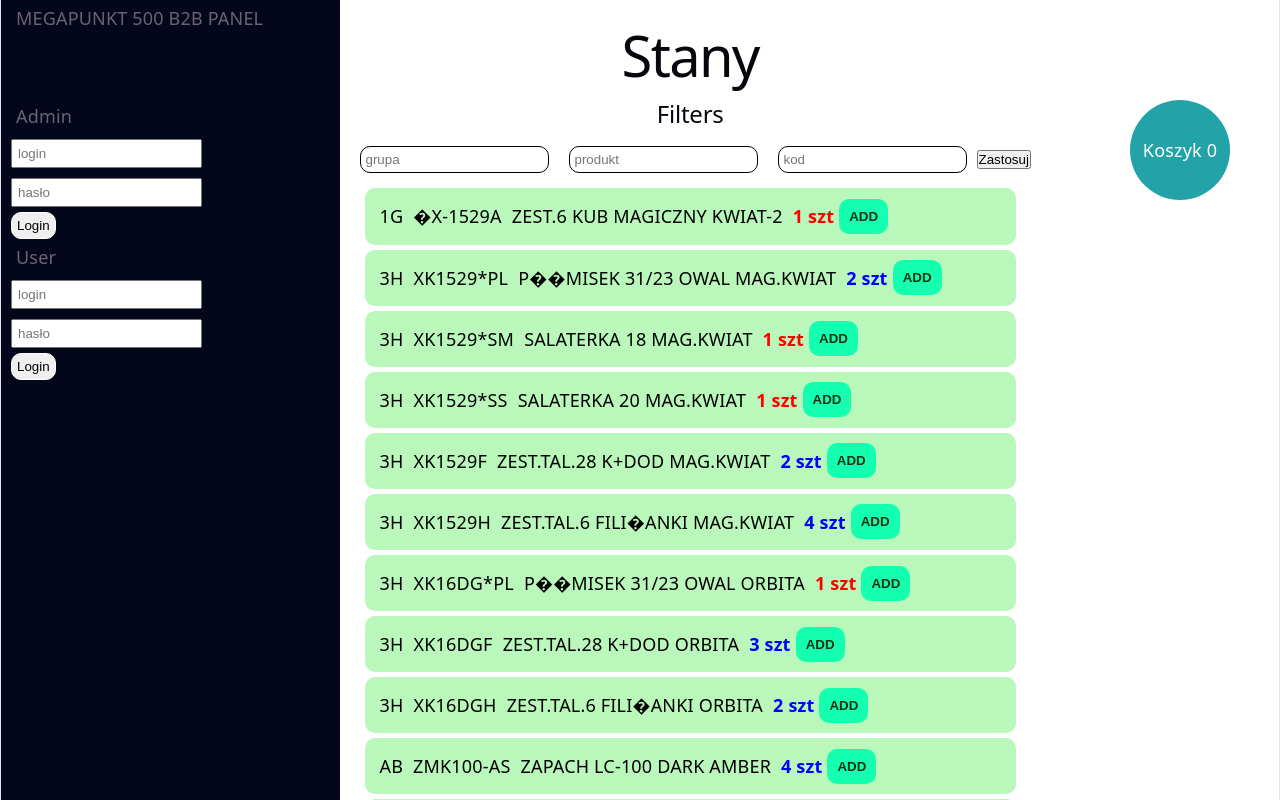
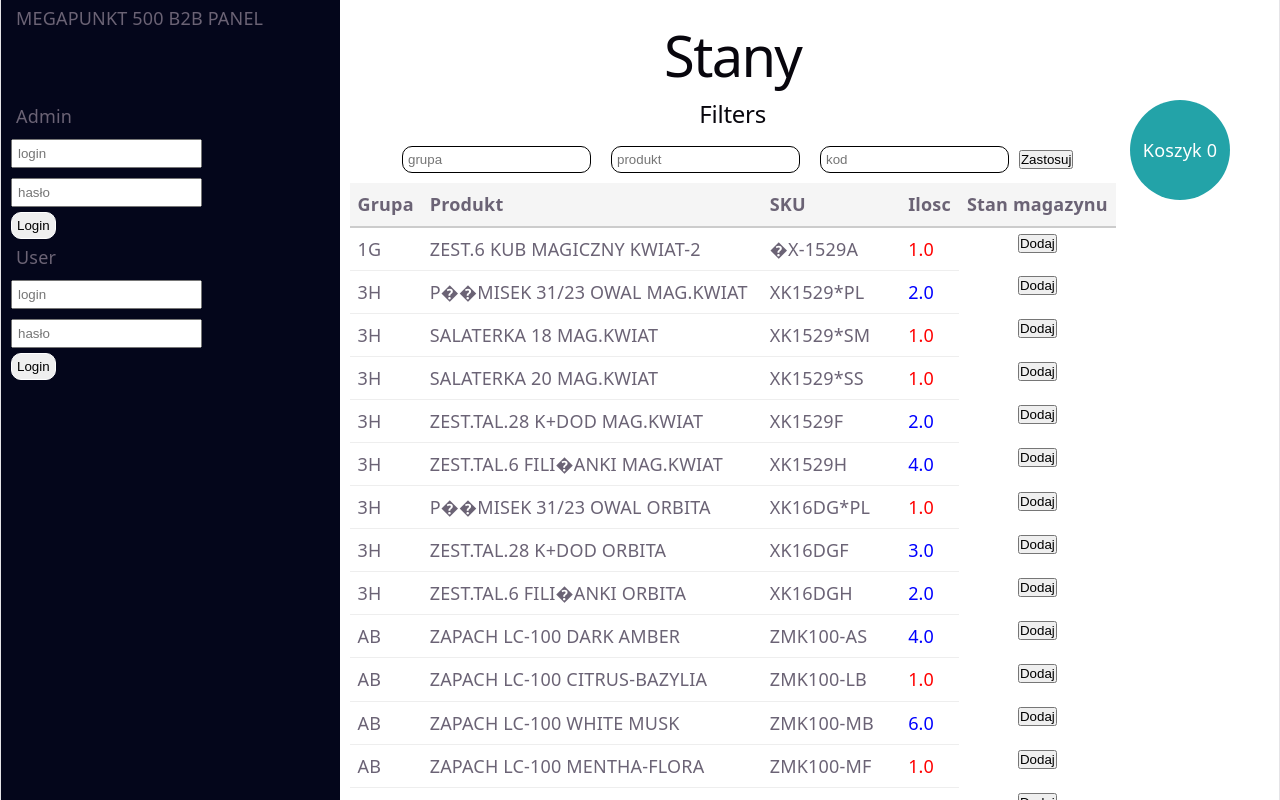
Before and after one commit to marcinoles87/orderApp, a React (Vite) app: page / in a window 1280 px wide. Shown: the top 800 px of the page. Built offline with nearby package versions, Linux system fonts and the light colour scheme.

Commit message:
add zamowienie

```diff
--- a/src/assets/components/Stany.jsx
+++ b/src/assets/components/Stany.jsx
@@ -18,6 +18,23 @@
     loadData()
 
  },[])
+
+  const thStyle = {
+  borderBottom: "2px solid #ccc",
+  padding: "8px",
+  textAlign: "left",
+  background: "#f5f5f5",
+};
+
+const tdStyle = {
+    marginLeft: "10px",
+
+  textAlign : 'left',
+  borderBottom: "1px solid #eee",
+  padding: "8px",
+};
+
+
 
  const getColor = (stan) =>{
     if(stan <2) return 'red';
@@ -41,24 +58,32 @@
 
                 <Filters stany={stany} setStany={setStany}></Filters>
 
-                   {stany.map( (item) =>{
-                    return(
 
-                            <div className='stany-data' key={item.INDEKS}>
-                                <p>{item.GRUPA} </p>
-                                <p>{item.INDEKS} </p>
-                                <p>{item.NAZWA} </p>
-                                <p style={{color:getColor(item.STAN_KIL),fontWeight:'700'}}>{Math.trunc(item.STAN_KIL)} szt </p>
-                                <button onClick={ () => addItem(item)}> ADD</button>
+                            <table style={{ width: "100%", borderCollapse: "collapse" }}>
+      <thead style={{textAlign:'center'}}>
+        <tr>
+          <th style={thStyle}>Grupa</th>
+          <th style={thStyle}>Produkt</th>
+          <th style={thStyle}>SKU</th>
+          <th style={thStyle}>Ilosc</th>
+          <th style={thStyle}>Stan magazynu</th>
+        </tr>
+      </thead>
 
-                            </div>
-
-
-
-
-
-                )
-            })}
+      <tbody>
+        {stany.map((item) => (
+          <tr key={item.sku} style={{textAlign :'center'}}>
+            <td style={tdStyle}>{item.GRUPA}</td>
+            <td style={tdStyle}>{item.NAZWA}</td>
+            <td style={tdStyle}>{item.INDEKS}</td>
+            <td style={{ ...tdStyle, color: getColor(item.STAN_KIL) }}>
+              {item.STAN_KIL}
+            </td>
+            <button onClick={ () =>addItem(item)}>Dodaj</button>
+          </tr>
+        ))}
+      </tbody>
+    </table>
 
         </div>
 
--- a/src/assets/components/Zamowienie.jsx
+++ b/src/assets/components/Zamowienie.jsx
@@ -42,7 +42,7 @@
         {koszyk.map((item) => (
           <tr key={item.sku} style={{textAlign :'center'}}>
             <td style={tdStyle}>{item.GRUPA}</td>
-            <td style={tdStyle}>{item.NAZWA.slice(0,30)}</td>
+            <td style={tdStyle}>{item.NAZWA}</td>
             <td style={tdStyle}>{item.INDEKS}</td>
             <td style={tdStyle}>1szt</td>
             <td style={{ ...tdStyle, color: getColor(item.STAN_KIL) }}>
```
